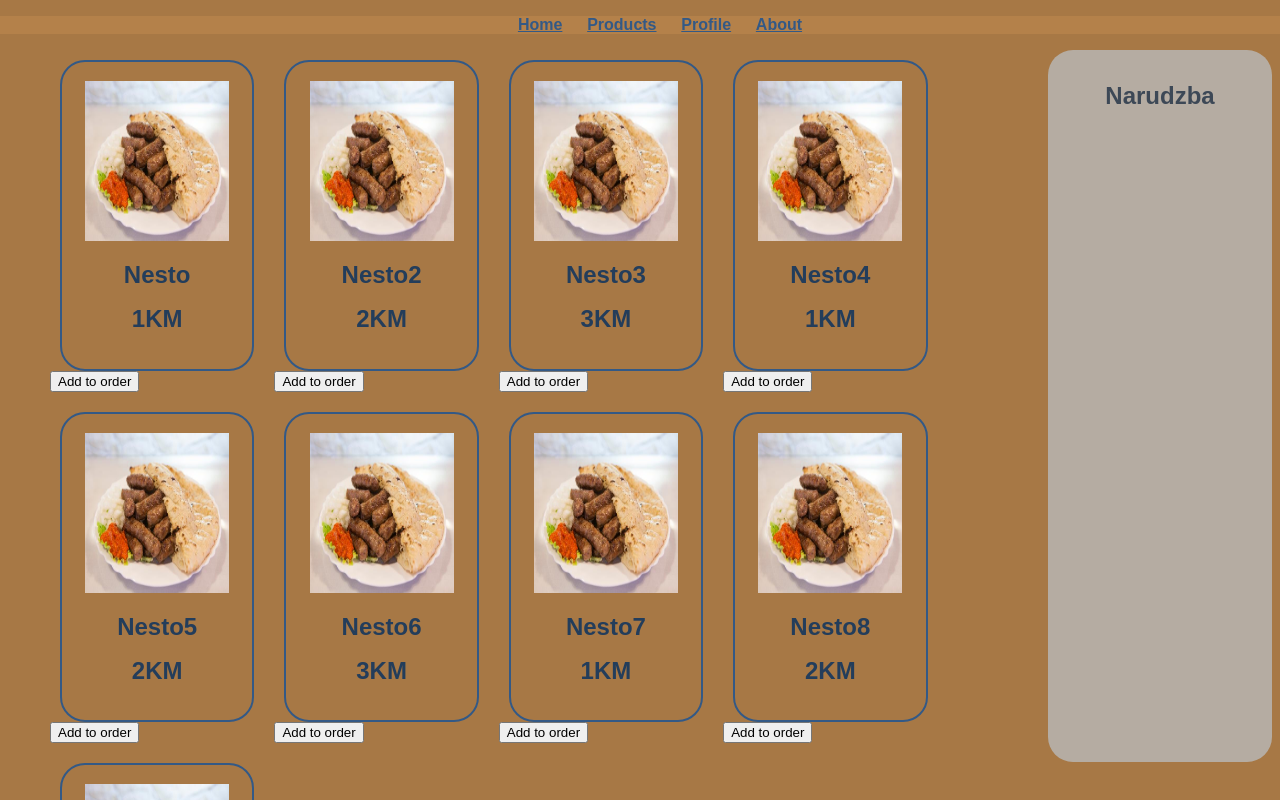
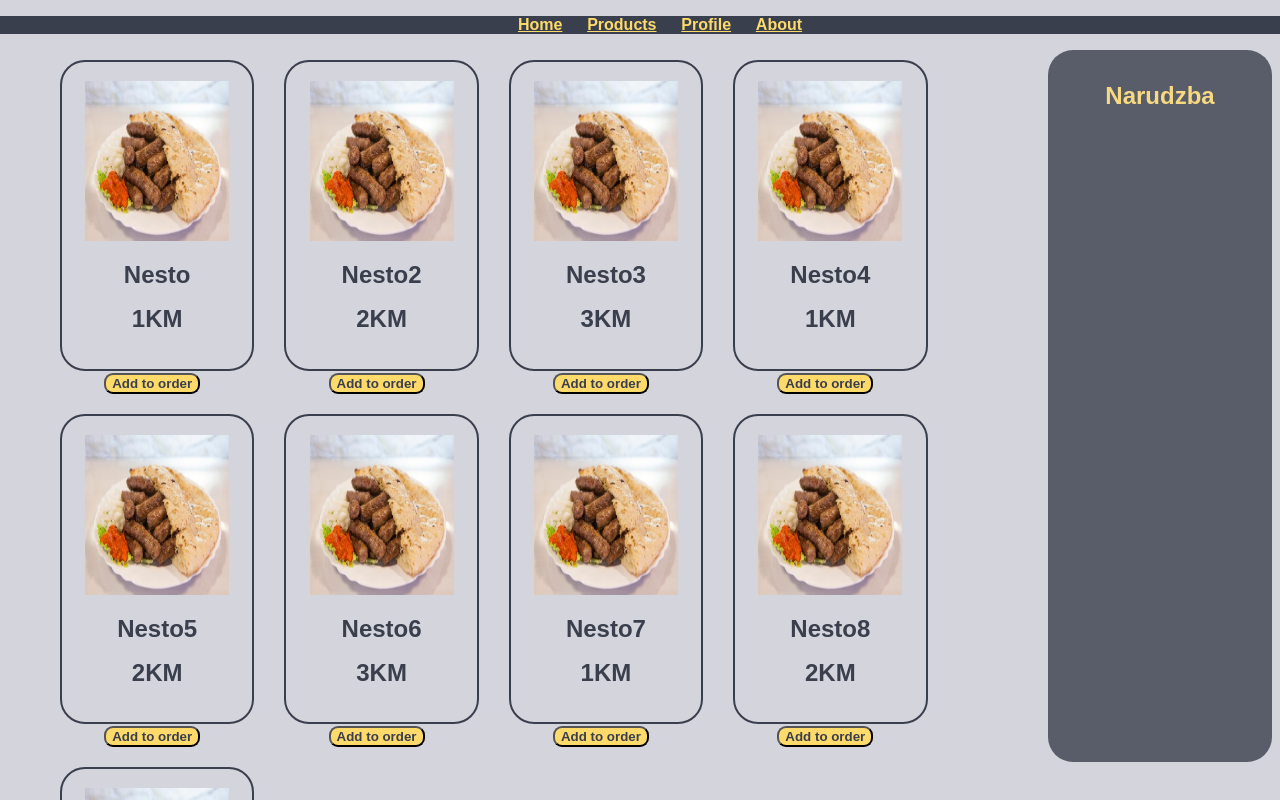
Before and after one commit to fcausevic1/RestaurantAppFrontend, a React (Create React App) app: page / in a window 1280 px wide. Shown: the top 800 px of the page. Built offline with nearby package versions, Linux system fonts and the light colour scheme.

Commit message:
Design rework, will probably be adjusted in future

```diff
--- a/src/App.css
+++ b/src/App.css
@@ -1,3 +1,3 @@
 html {
-  background-color: #a77845;
+  background-color: #d4d4dc;
 }
--- a/src/components/NavBar.css
+++ b/src/components/NavBar.css
@@ -1,29 +1,29 @@
 .navBar {
   list-style-type: none;
   text-align: center;
-  background-color: #b4814a;
+  background-color: #393f4d;
 }
 
 .navBar li {
   display: inline;
   padding-left: 1%;
   padding-right: 1%;
-  padding-top: 2px;
+  padding-top: 1px;
   font-weight: bold;
 }
 
 a:link {
-  color: #335986;
+  color: #feda6a;
 }
 
 a:visited {
-  color: #335986;
+  color: #feda6a;
 }
 
 a:active {
-  background-color: rgb(185, 185, 185);
+  background-color: #1d1e22;
 }
 
 .navBar li:hover {
-  background-color: rgb(185, 185, 185);
+  background-color: #1d1e22;
 }
--- a/src/components/Product.css
+++ b/src/components/Product.css
@@ -11,14 +11,14 @@ img {
 h1 {
   font-family: Arial, Helvetica, sans-serif;
   font-size: x-large;
-  color: #233d5b;
+  color: #393f4d;
 }
 
 .omotac {
   margin-left: 10px;
   border-radius: 25px;
   border: 2px solid;
-  border-color: #335986;
+  border-color: #393f4d;
   padding: 1.2em;
   width: 9.5em;
   text-align: center;
--- a/src/components/ProductList.css
+++ b/src/components/ProductList.css
@@ -2,6 +2,7 @@
   display: inline;
   float: left;
   padding: 10px;
+  text-align: center;
 }
 
 .list {
@@ -12,3 +13,11 @@
 .listContainer {
   width: 83%;
 }
+
+.addBtn {
+  font-weight: bold;
+  color: #393f4d;
+  background-color: #feda6a;
+  border-radius: 9px;
+  margin-top: 2px;
+}
--- a/src/components/ProductList.jsx
+++ b/src/components/ProductList.jsx
@@ -15,6 +15,7 @@ const ProductList = (props) => {
               cijena_proizvoda={product.product_price}
             />
             <button
+              className="addBtn"
               type="button"
               onClick={() => {
                 props.onAddProduct(product);
--- a/src/components/SideBar.css
+++ b/src/components/SideBar.css
@@ -1,8 +1,9 @@
 .sideBar {
   border-radius: 25px;
   border: 2px;
-  border-color: #335986;
-  background-color: rgb(185, 185, 185);
+  color: #feda6a;
+  border-color: #393f4d;
+  background-color: #393f4d;
   height: 85%;
   width: 15%;
   position: fixed;
@@ -15,19 +16,22 @@
 }
 
 .orderItem {
-   text-align: left;
+  text-align: left;
+  font-weight: bold;
 }
 .close {
   cursor: pointer;
   width: 10px;
   padding: 2px 2px;
   margin-left: 20px;
-  color: darkred;
+  color: rgb(175, 0, 0);
   font-weight: bold;
-
-
 }
 
 .close:hover {
   background-color: #eee;
 }
+
+.sideBar h1 {
+  color: #feda6a;
+}
```
Also changed, not shown: src/components/Navbar.css (deleted, +0 -11 lines), src/components/Navbar.jsx (deleted, +0 -21 lines).
